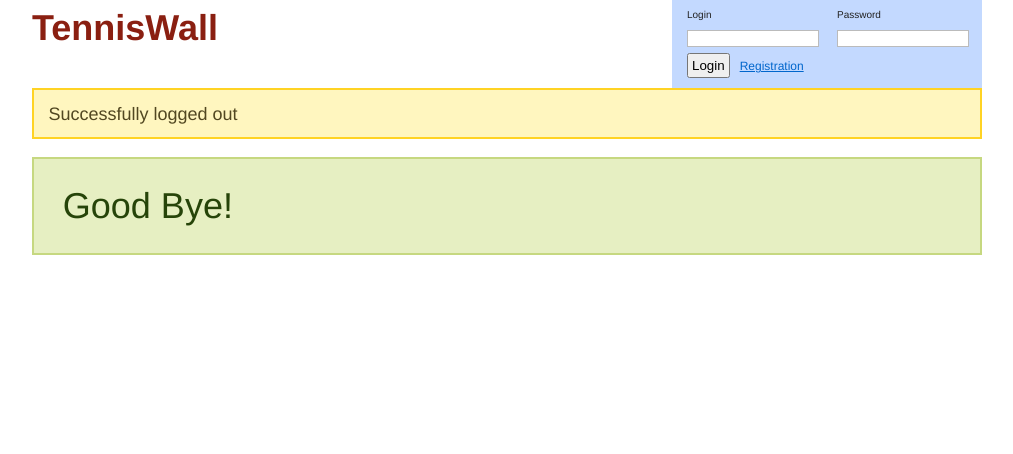
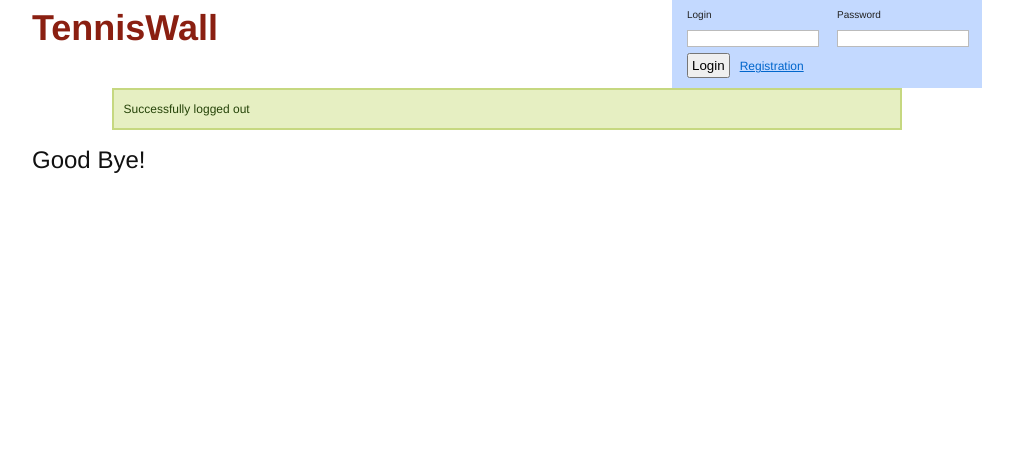
Before and after one commit to unpatioli/tenniswall, a Django app: template accounts/templates/accounts/logged_out.html in a window 1280 px wide. Shown: the top 454 px of the page, without its empty margins (133-1146 px from the left). Run offline with Django 3.2, Linux system fonts and the light colour scheme; the template is opened without the code that fills it, so the values that code supplies are empty; parts of the project's set-up code (start-up, migrations or seed data) failed here and were passed over; some libraries are stand-ins or nearby versions.

Commit message:
logout template improved

```diff
--- a/accounts/templates/accounts/logged_out.html
+++ b/accounts/templates/accounts/logged_out.html
@@ -3,6 +3,10 @@
 {% load i18n %}
 
 {% block content %}
-	<h3 class="notice center">{% trans "Successfully logged out" %}</h3>
-	<h1 class="success">{% trans "Good Bye!" %}</h1>
+	<div class="prepend-2 span-20 append-2 last">
+    <div class="success">
+      {% trans "Successfully logged out" %}
+    </div>
+  </div>
+  <h2>{% trans "Good Bye!" %}</h2>
 {% endblock %}
```
